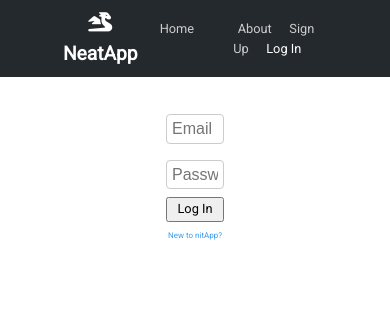
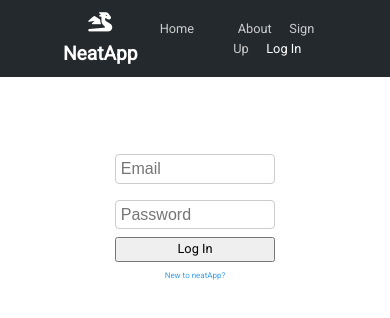
Before and after one commit to Nita1001/neatApp, a React (Create React App) app: page /logIn in a window 390 px wide. Shown: the top 318 px of the page. Built offline with nearby package versions, Linux system fonts and the light colour scheme.

Commit message:
responsive forms

```diff
--- a/src/components/LogInForm.js
+++ b/src/components/LogInForm.js
@@ -62,7 +62,7 @@ const LogInForm = () => {
     };
 
     return (
-        <div className="container">
+        <div className="logInForm centeredContainer">
             <form className='form'>
 
                 <input type="email" placeholder="Email" value={email} onChange={handleEmailChange} />
@@ -70,7 +70,7 @@ const LogInForm = () => {
                 <input type="password" placeholder="Password" value={password} onChange={handlePasswordChange} />
                 {passwordError && <div className="error">{passwordError}</div>}
                 <button onClick={handleLogIn}>Log In</button>
-                <Link className='signLogUp' to='/signUp'>New to nitApp?</Link>
+                <Link className='signLogUp' to='/signUp'>New to neatApp?</Link>
 
             </form>
         </div>
--- a/src/components/SignUpForm.js
+++ b/src/components/SignUpForm.js
@@ -69,7 +69,7 @@ const SignUpForm = () => {
     };
 
     return (
-        <div className="container">
+        <div className="signUpForm centeredContainer">
             <form className='form'>
                 <input type="text" placeholder="Name" value={name} onChange={handleNameChange} />
                 <input type="text" placeholder="Phone" value={phone} onChange={handlePhoneChange} />
--- a/src/index.css
+++ b/src/index.css
@@ -93,6 +93,24 @@ span {
     padding: 0 3.2rem;
 }
 
+.centeredContainer {
+    margin: 0 auto;
+    width: 110rem;
+    max-width: 110rem;
+}
+
+.signUpForm {
+    margin-top: 5rem;
+}
+.logInForm {
+    margin-top: 5rem;
+}
+
+.logInForm:hover,
+.signUpForm:hover {
+    background-color: #aba9a939;
+}
+
 /* Text Styles*/
 .x-large {
     font-size: 6rem;
@@ -157,21 +175,19 @@ span {
 /* Cards */
 .card {
     padding: 1.6rem;
-    border: var(--mid-gray) 1px dotted;
     border-radius: 0.5rem;
     margin: 1rem 0;
     min-width: 6rem;
+    border: var(--mid-gray) 1px dotted;
 }
 .card1 {
     padding: 1rem;
-    border: var(--mid-gray) 1px dotted;
     border-radius: 0.5rem;
     margin: 1rem 0;
     min-width: 6rem;
 }
 .card2 {
     padding: 1.6rem;
-    border: var(--mid-gray) 1px dotted;
     border-radius: 0.5rem;
     margin: 1rem 0;
     min-width: 6rem;
@@ -417,7 +433,7 @@ span {
 /* Forms */
 .form {
     padding-top: 2rem;
-    width: 20%;
+    width: 20rem;
     display: flex;
     margin: 0 auto;
     flex-direction: column;
@@ -951,8 +967,14 @@ input[type="submit"]:disabled {
     }
 
     .container,
+    .logInForm,
+    .signUpForm,
+    .centeredContainer,
     .navbar .container {
         width: 100%;
+    }
+    form {
+        min-width: 18rem;
     }
 }
 
```
